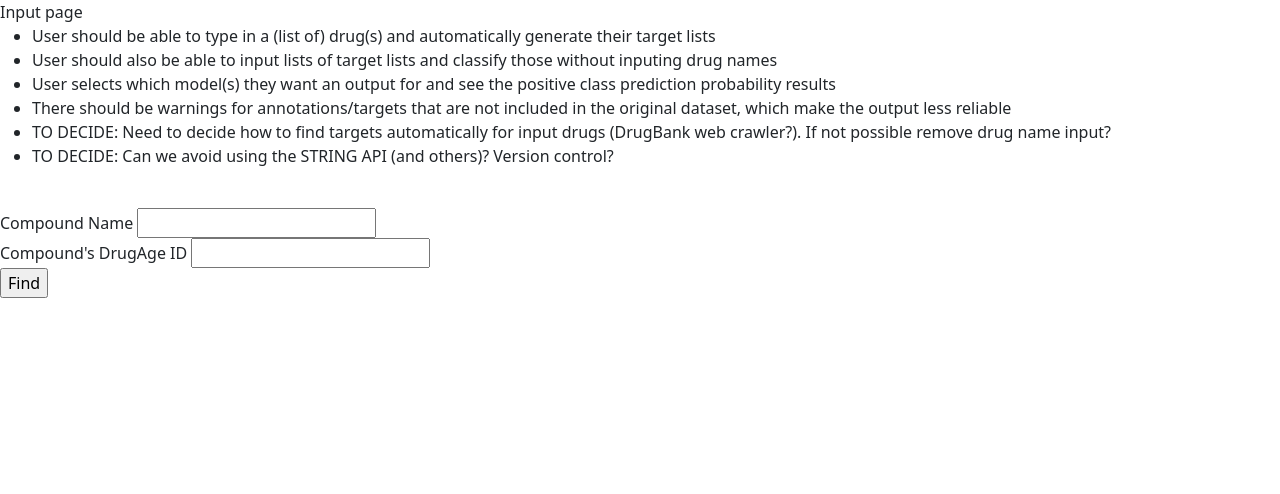
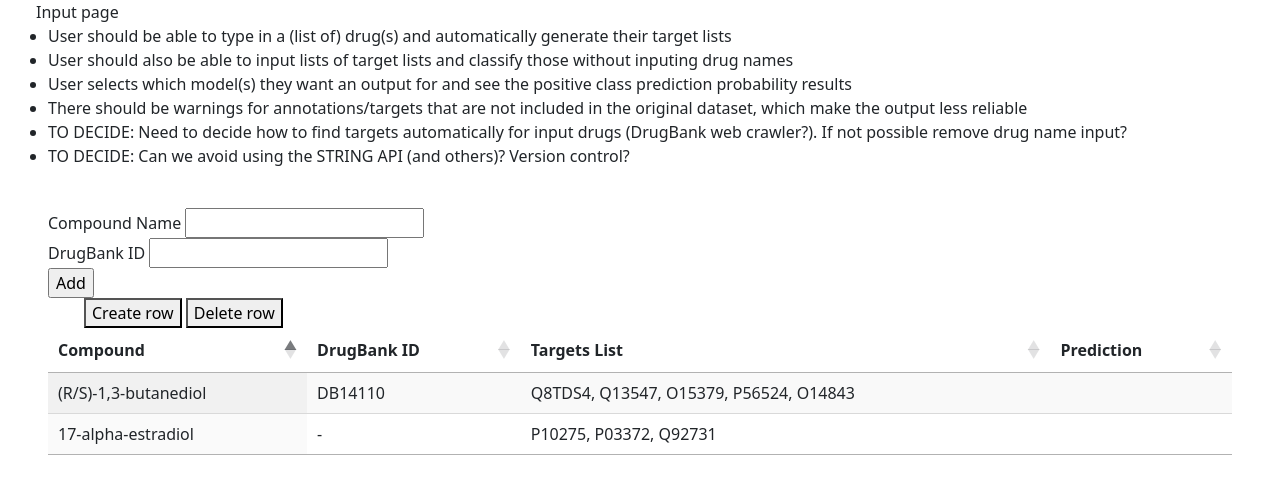
Before and after one commit to caioedurib/lodprime_source, a Flask app: page /input/ in a window 1280 px wide. Shown: the part 56-550 px from the top of the page. Run offline with Flask 3, Linux system fonts and the light colour scheme; some libraries are stand-ins or nearby versions.

Commit message:
before messing with edit tables

```diff
--- a/app.py
+++ b/app.py
@@ -29,9 +29,7 @@ def loadpage_home():
 def loadpage_input():
     if request.method == 'POST':
         compound_name = request.form['Compound_Name']
-        drugage_id = request.form['DrugAge_ID']
         print(compound_name)
-        print(drugage_id)
     return render_template('input.html')
 
 
--- /dev/null
+++ b/static/tablegen.js
@@ -0,0 +1,28 @@
+function CreateTable(table_id, info_bool, paging_bool, searching_bool) {
+    let gen_table = new DataTable(table_id, {
+        info: info_bool,
+        paging: paging_bool,
+        searching: searching_bool
+    });
+    return gen_table;
+}
+
+function InputTable_AddRow() {
+    var table = document.getElementById("table_input"),
+    tbody = table.getElementsByTagName("tbody")[0];
+    var row = document.createElement("tr");
+    var cell1 = document.createElement("td");
+    var cell2 = document.createElement("td");
+    var cell3 = document.createElement("td");
+    cell1.innerHTML = "1";
+    cell2.innerHTML = "2";
+    cell3.innerHTML = "3";
+    row.appendChild(cell1);
+    row.appendChild(cell2);
+    row.appendChild(cell3);
+    tbody.appendChild(row);
+}
+
+function InputTable_RemoveRow(index) {
+  document.getElementById("table_input").deleteRow(index);
+}
--- a/templates/base.html
+++ b/templates/base.html
@@ -2,17 +2,27 @@
 <html lang="en">
 <head>
     <meta charset="UTF-8">
+    <meta name="viewport" content="width=device-width, initial-scale=1">
     <title>MMDD</title>
     <!-- TODO: host bootstrap locally -->
-    <link href="https://cdn.jsdelivr.net/npm/bootstrap@5.3.3/dist/css/bootstrap.min.css" rel="stylesheet" integrity="sha384-QWTKZyjpPEjISv5WaRU9OFeRpok6YctnYmDr5pNlyT2bRjXh0JMhjY6hW+ALEwIH" crossorigin="anonymous">
-    <script src="https://cdn.jsdelivr.net/npm/bootstrap@5.3.3/dist/js/bootstrap.bundle.min.js" integrity="sha384-YvpcrYf0tY3lHB60NNkmXc5s9fDVZLESaAA55NDzOxhy9GkcIdslK1eN7N6jIeHz" crossorigin="anonymous"></script>
+    <link href="https://cdn.jsdelivr.net/npm/bootstrap@5.3.3/dist/css/bootstrap.min.css" rel="stylesheet"
+          integrity="sha384-QWTKZyjpPEjISv5WaRU9OFeRpok6YctnYmDr5pNlyT2bRjXh0JMhjY6hW+ALEwIH" crossorigin="anonymous">
+    <script src="https://cdn.jsdelivr.net/npm/bootstrap@5.3.3/dist/js/bootstrap.bundle.min.js"
+            integrity="sha384-YvpcrYf0tY3lHB60NNkmXc5s9fDVZLESaAA55NDzOxhy9GkcIdslK1eN7N6jIeHz"
+            crossorigin="anonymous"></script>
+    <script src="https://code.jquery.com/jquery-3.7.1.min.js"
+            integrity="sha256-/JqT3SQfawRcv/BIHPThkBvs0OEvtFFmqPF/lYI/Cxo=" crossorigin="anonymous"></script>
+    <link rel="stylesheet" href="{{url_for('static', filename='style.css')}}">
+    {% block head %} {% endblock %}
 </head>
 <body>
 <header>
     <nav class="navbar navbar-expand-lg" style="background-color:#198754">
         <div class="container-fluid">
             <a class="navbar-brand" href="#">MMDD</a>
-    <button class="navbar-toggler" type="button" data-bs-toggle="collapse" data-bs-target="#navbarSupportedContent" aria-controls="navbarSupportedContent" aria-expanded="false" aria-label="Toggle navigation">
+            <button class="navbar-toggler" type="button" data-bs-toggle="collapse"
+                    data-bs-target="#navbarSupportedContent" aria-controls="navbarSupportedContent"
+                    aria-expanded="false" aria-label="Toggle navigation">
                 <span class="navbar-toggler-icon"></span>
             </button>
             <div class="collapse navbar-collapse" id="navbarSupportedContent">
@@ -38,6 +48,6 @@
         </div>
     </nav>
 </header>
-    {% block content %} {% endblock %}
+{% block body %} {% endblock %}
 </body>
 </html>
--- a/templates/help.html
+++ b/templates/help.html
@@ -1,6 +1,6 @@
 {% extends 'base.html' %}
 
-{% block content %}
+{% block body %}
 Help page
 <ul>
   <li>Show a tutorial for how to input data for classification, with images (screenshots) and examples</li>
--- a/templates/home.html
+++ b/templates/home.html
@@ -1,6 +1,6 @@
 {% extends 'base.html' %}
 
-{% block content %}
+{% block body %}
 Home page
 <ul>
   <li>Brief description of the project and the website's function</li>
--- a/templates/input.html
+++ b/templates/input.html
@@ -1,25 +1,88 @@
 {% extends 'base.html' %}
 
-{% block content %}
+{% block head %}
+<link rel="stylesheet" href="https://cdn.datatables.net/2.0.7/css/dataTables.dataTables.css">
+<script defer src="https://cdn.datatables.net/2.0.7/js/dataTables.js"></script>
+<script defer src="https://cdn.datatables.net/2.0.7/js/dataTables.bootstrap5.js"></script>
+<script defer src="{{url_for('static', filename='tablegen.js')}}"></script>
+<script>
+    $(window).bind("load", function() {
+        CreateTable('#table_input', false, false, false);
+    });
+</script>
+{% endblock %}
+
+{% block body %}
+
+<div class="row px-5">
     Input page
     <ul>
         <li>User should be able to type in a (list of) drug(s) and automatically generate their target lists</li>
         <li>User should also be able to input lists of target lists and classify those without inputing drug names</li>
-  <li>User selects which model(s) they want an output for and see the positive class prediction probability results</li>
-  <li>There should be warnings for annotations/targets that are not included in the original dataset, which make the output less reliable</li>
-  <li>TO DECIDE: Need to decide how to find targets automatically for input drugs (DrugBank web crawler?). If not possible remove drug name input?</li>
+        <li>User selects which model(s) they want an output for and see the positive class prediction probability
+            results
+        </li>
+        <li>There should be warnings for annotations/targets that are not included in the original dataset, which make
+            the output less reliable
+        </li>
+        <li>TO DECIDE: Need to decide how to find targets automatically for input drugs (DrugBank web crawler?). If not
+            possible remove drug name input?
+        </li>
         <li>TO DECIDE: Can we avoid using the STRING API (and others)? Version control?</li>
     </ul>
+</div>
+
+<div class="row px-5">
     <form method="post">
         <br>
         <label for="Compound_Name">Compound Name</label>
         <input name="Compound_Name" id="Compound_Name" value="{{ request.form['Compound_Name'] }}">
         <br>
-    <label for="DrugAge_ID">Compound's DrugAge ID</label>
-    <input name="DrugAge_ID" id="DrugAge_ID" value="{{ request.form['DrugAge_ID'] }}">
+        <label for="DrugBank_ID">DrugBank ID</label>
+        <input name="DrugBank_ID" id="DrugBank_ID" value="{{ request.form['DrugAge_ID'] }}">
         <br>
-    <input type="submit" value="Find">
+        <input type="submit" value="Add">
     </form>
 
-<h1>{{ request.form['Compound_Name'] }}</h1>
+    <div class="row px-5">
+        <div class="column">
+            <button onclick="InputTable_AddRow()">Create row</button>
+            <button onclick="InputTable_RemoveRow(0)">Delete row</button>
+        </div>
+        <div class="column -6">
+        </div>
+    </div>
+    <!-- <h1>{{ request.form['Compound_Name'] }}</h1> -->
+</div>
+
+<div class="row px-5">
+    <table id="table_input" class="display" style="width:100%">
+        <thead>
+        <tr>
+            <th>Compound</th>
+            <th>DrugBank ID</th>
+            <th>Targets List</th>
+            <th>Prediction</th>
+        </tr>
+        </thead>
+        <tbody>
+        <tr>
+            <td>(R/S)-1,3-butanediol</td>
+            <td>DB14110</td>
+            <td>Q8TDS4, Q13547, O15379, P56524, O14843</td>
+            <td></td>
+        </tr>
+        <tr>
+            <td>17-alpha-estradiol</td>
+            <td>-</td>
+            <td>P10275, P03372, Q92731</td>
+            <td></td>
+        </tr>
+
+        </tbody>
+    </table>
+</div>
+</div>
+
+
 {% endblock %}
```
Also changed, not shown: templates/datasets.html (+60 -8 lines), static/style.css (added), 1 other file. Lines whose indentation alone changed are shown as unchanged.
